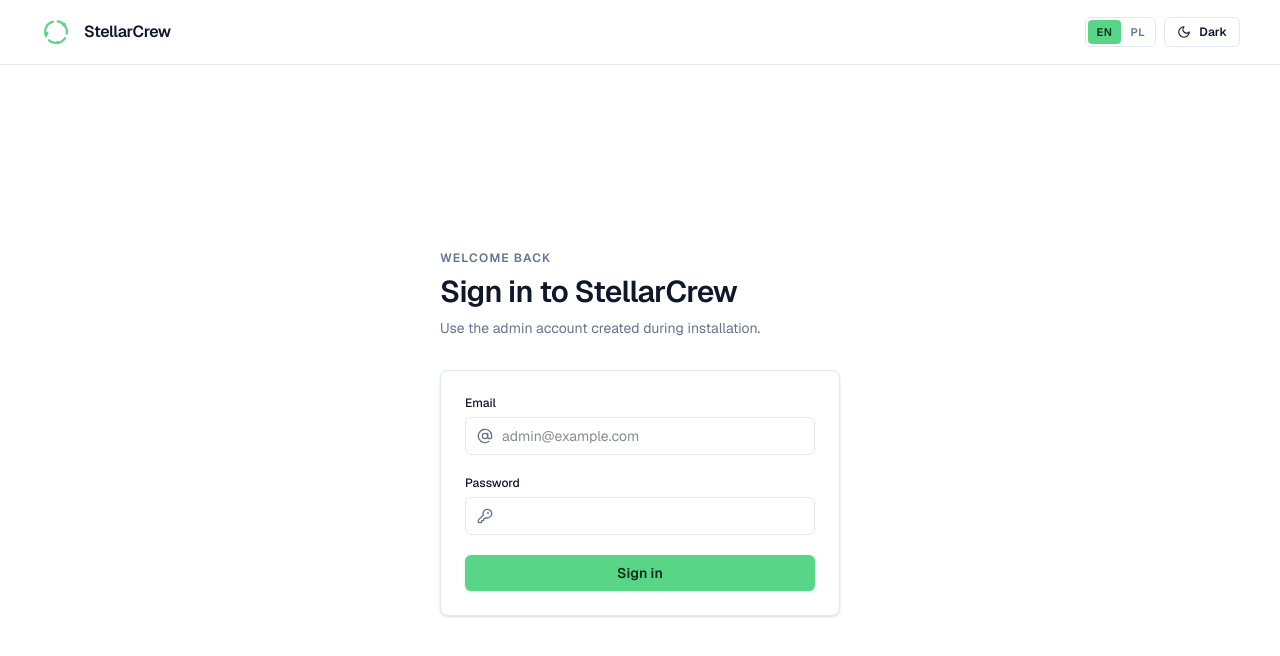
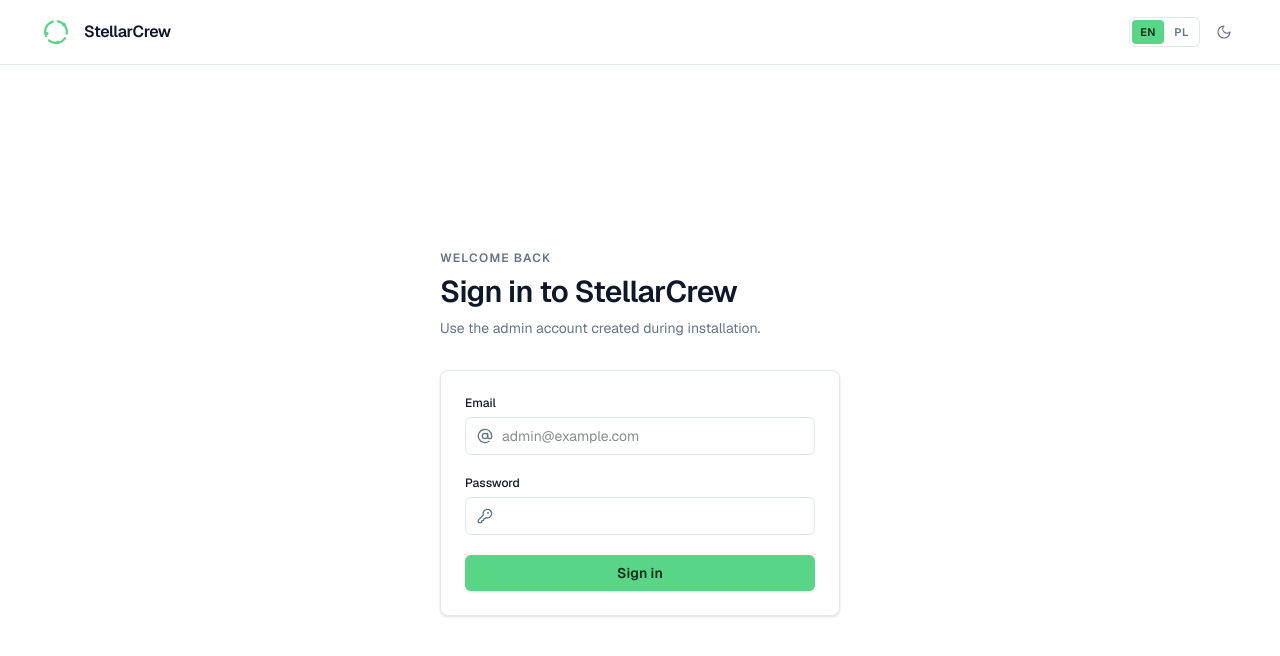
Before and after one commit to szymilab-b13/stellarcrew-v2, a React (Vite) app in the folder frontend/: page /login in a window 1280 px wide. Shown: the top 656 px of the page. Built offline with nearby package versions, Linux system fonts and the light colour scheme; no server answers.

Commit message:
feat(theme): icon-only ThemeToggle button (removes Light/Dark label)

```diff
--- a/frontend/src/features/theme/ThemeToggle.tsx
+++ b/frontend/src/features/theme/ThemeToggle.tsx
@@ -8,7 +8,7 @@ export function ThemeToggle() {
   const { t } = useTranslation();
   const isDark = theme === 'dark';
   const Icon = isDark ? Sun : Moon;
-  const label = t('topbar.switchTheme');
+  const label = isDark ? t('topbar.themeLight') : t('topbar.themeDark');
 
   return (
     <button
@@ -16,12 +16,9 @@ export function ThemeToggle() {
       onClick={toggle}
       aria-label={label}
       title={label}
-      className="inline-flex items-center gap-2 rounded-md border border-sc-border bg-sc-bg-card px-3 py-1.5 text-xs font-semibold text-sc-text transition-colors hover:bg-sc-bg-secondary"
+      className="inline-flex h-8 w-8 items-center justify-center rounded-lg text-sc-text-muted transition-colors hover:bg-sc-bg-card hover:text-sc-text"
     >
-      <Icon size={14} aria-hidden />
-      <span className="hidden sm:inline">
-        {isDark ? t('topbar.themeLight') : t('topbar.themeDark')}
-      </span>
+      <Icon size={16} strokeWidth={1.75} aria-hidden />
     </button>
   );
 }
```
